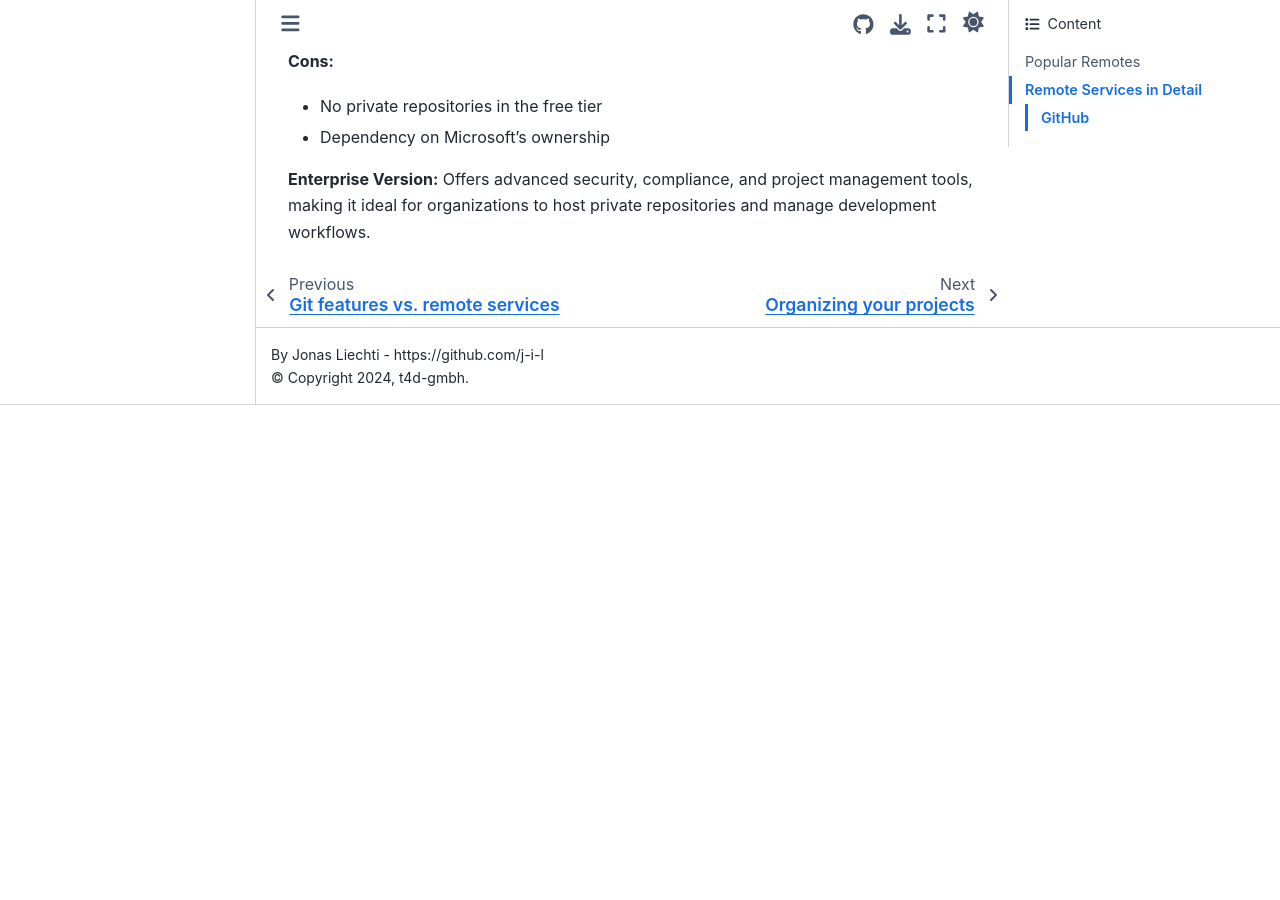
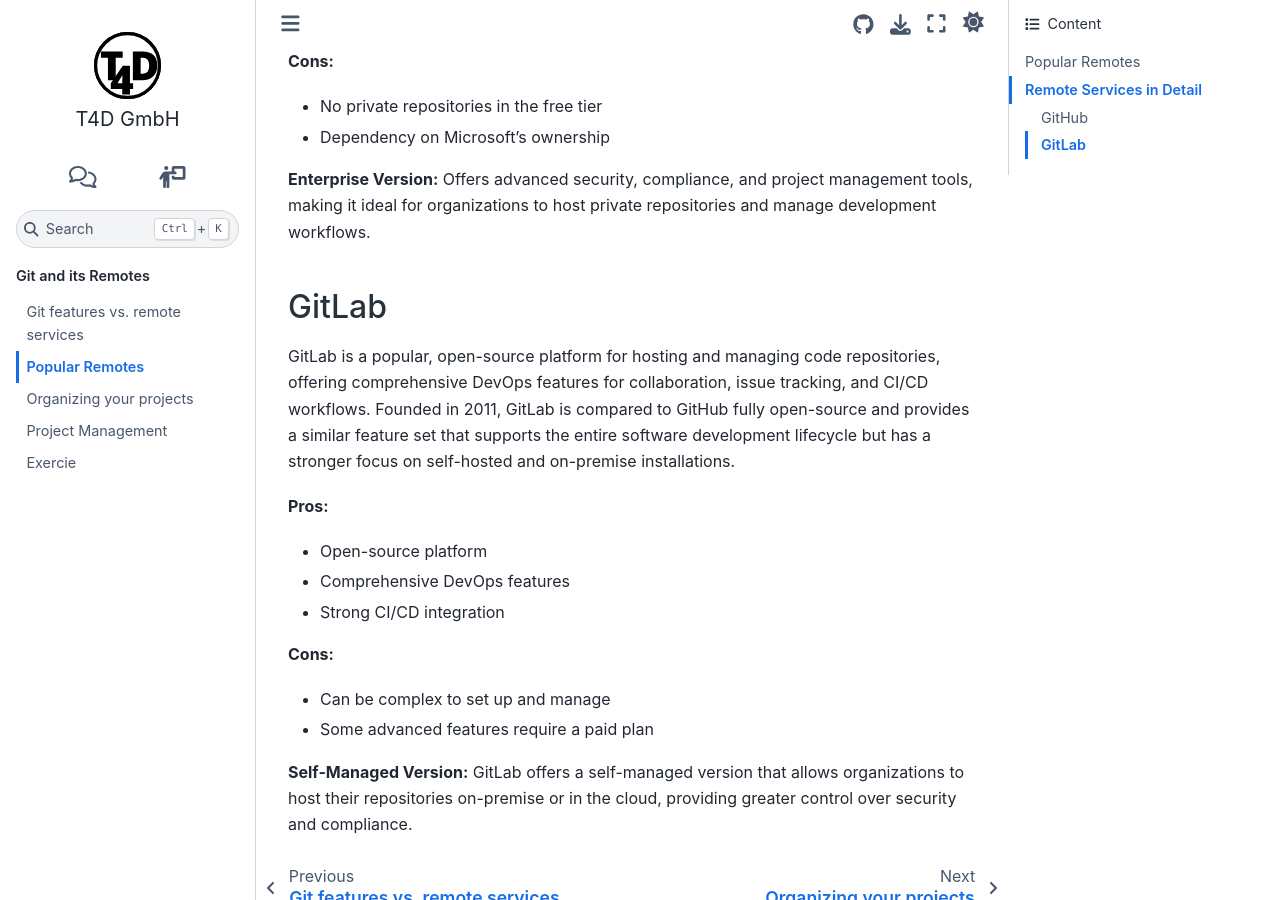
Before and after one commit to t4d-gmbh/git-and-its-remotes, a Sphinx documentation site: the page built from source/content/popular_remotes/index.md, in a window 1280 px wide and 900 px high, scrolled down 1351 px. Built offline with Sphinx 7.4.7 and the Sphinx Book theme 1.1.4, drawn with Linux system fonts in a browser that asks for light colours; the version number could not be read and is left out; before the commit the page ends 1756 px from its top, so only the background shows below that.

Commit message:
added gitlab description

````diff
--- /dev/null
+++ b/source/content/popular_remotes/gitlab.md
@@ -0,0 +1,16 @@
+## GitLab
+
+GitLab is a popular, open-source platform for hosting and managing code repositories, offering comprehensive DevOps features for collaboration, issue tracking, and CI/CD workflows.
+Founded in 2011, GitLab is compared to GitHub fully open-source and provides a similar feature set that supports the entire software development lifecycle but has a stronger focus on self-hosted and on-premise installations.
+
+**Pros:**
+- Open-source platform
+- Comprehensive DevOps features
+- Strong CI/CD integration
+
+**Cons:**
+- Can be complex to set up and manage
+- Some advanced features require a paid plan
+
+**Self-Managed Version:**
+GitLab offers a self-managed version that allows organizations to host their repositories on-premise or in the cloud, providing greater control over security and compliance.
--- a/source/content/popular_remotes/index.md
+++ b/source/content/popular_remotes/index.md
@@ -7,6 +7,7 @@
 
 ./overview_popular_remotes
 ./github
+./gitlab
 
 ```
 {% else %}
@@ -17,4 +18,6 @@
 # Remote Services in Detail
 ```{include} ./github.md
 ```
+```{include} ./gitlab.md
+```
 {% endif %}
````
